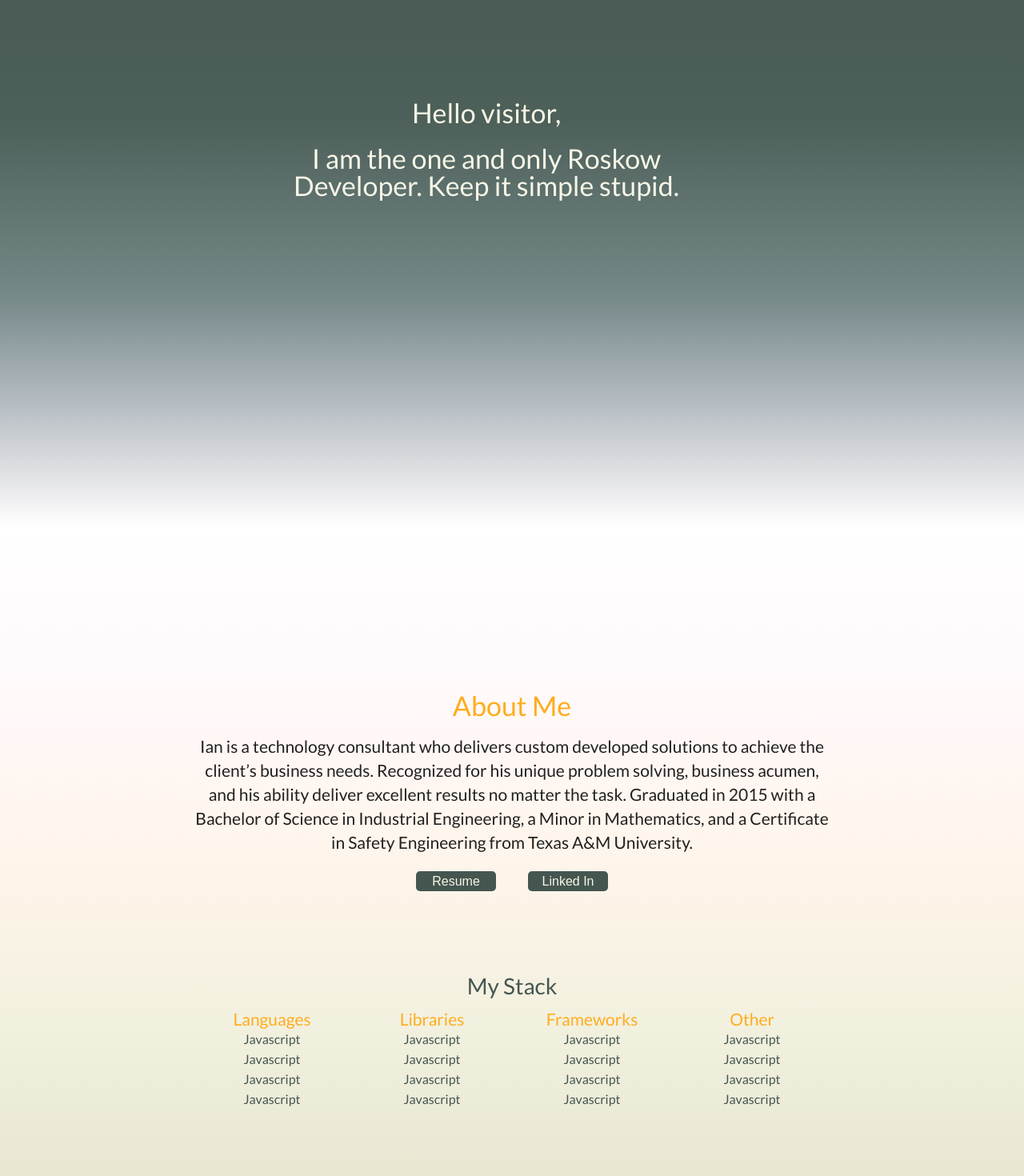
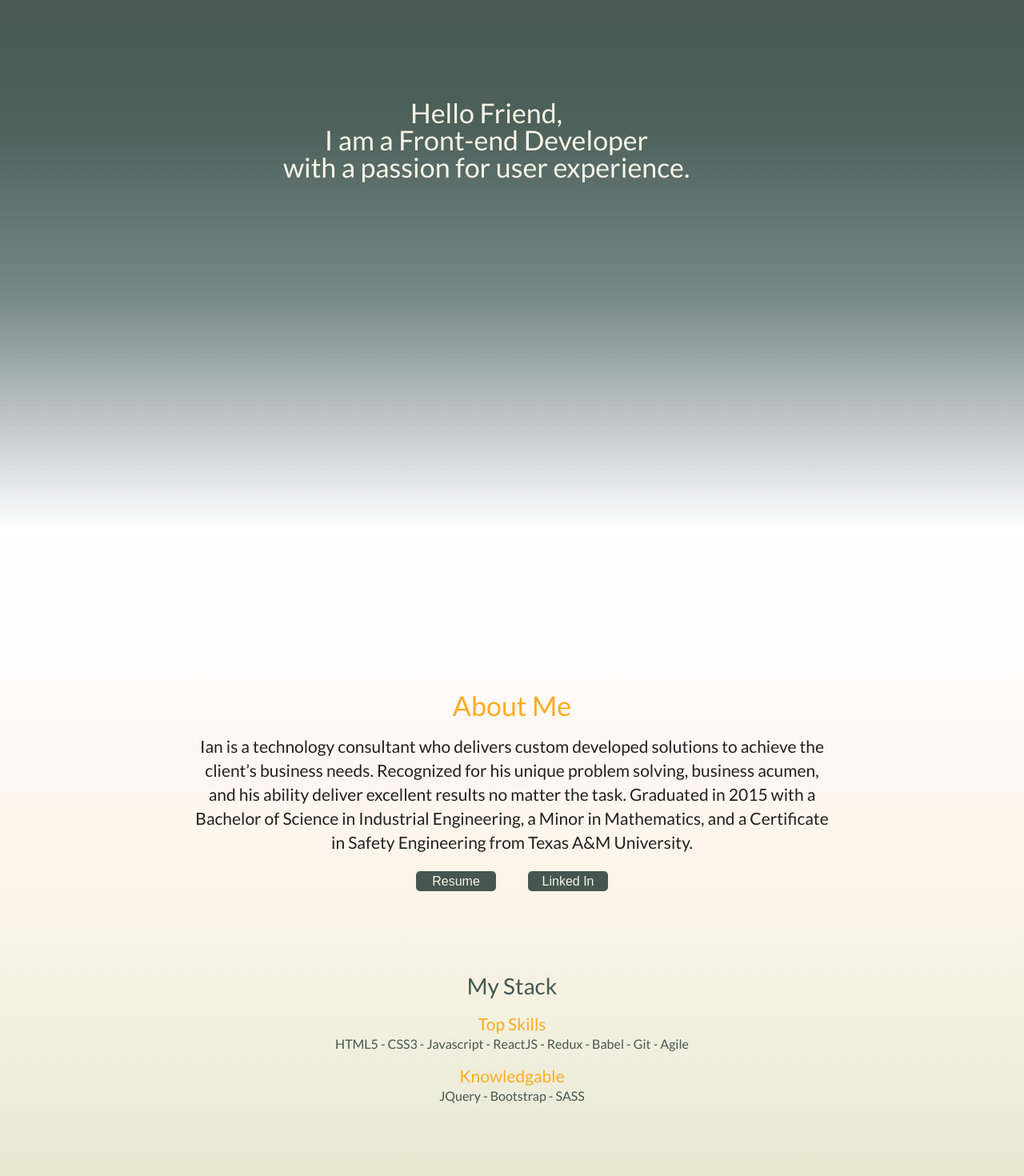
Before and after one commit to IanRoskow/Portfolio, a React (Create React App) app in the folder portfolio/: page / in a window 1280 px wide. Shown: the part 140-1610 px from the top of the page at 80% size. Built offline with nearby package versions, Linux system fonts and the light colour scheme.

Commit message:
Updated external links and added resume.

```diff
--- a/portfolio/src/assets/css/App.css
+++ b/portfolio/src/assets/css/App.css
@@ -198,9 +198,8 @@ body.noScroll #modal{
 
 
 .about .stack{
-    width:25%;
-    float: left;
     color: var(--secondColor);
+    margin-top: 20px;
 }
 
 .about .stack small{
@@ -233,6 +232,7 @@ body.noScroll #modal{
     min-height: 150px;
     margin: 4.1%;
     float: left;
+    height: 250px;
 }
 
 .projects .projectImage{
@@ -268,8 +268,9 @@ body.noScroll #modal{
     margin: 25px auto 50px;
 }
 
-.iconContainer div{
+.iconContainer a{
     width: 25%;
     float: left;
     color: var(--secondColor);
+    text-decoration: none;
 }
--- a/portfolio/src/components/About.js
+++ b/portfolio/src/components/About.js
@@ -7,39 +7,19 @@ const About = () => {
                 <h1>About Me</h1>
                 <p>Ian is a technology consultant who delivers custom developed solutions to achieve the client’s business needs. Recognized for his unique problem solving, business acumen, and his ability deliver excellent results no matter the task. Graduated in 2015 with a Bachelor of Science in Industrial Engineering, a Minor in Mathematics, and a Certificate in Safety Engineering from Texas A&M University. </p>
                 <div>
-                    <button>Resume</button>
-                    <button>Linked In</button>
+                    <button onClick={() => window.open(require('../assets/documents/Resume.pdf'), 'blank')}>Resume</button>
+                    <button onClick={() => window.open('https://www.linkedin.com/in/ian-roskow-5b1270a6/', 'blank')}>Linked In</button>
                 </div>
                 <div className='myStack aboutContainer'>
                     <h2>My Stack</h2>
                     <div>
                         <div className='stack'>
-                            Languages
-                            <small>Javascript</small>
-                            <small>Javascript</small>
-                            <small>Javascript</small>
-                            <small>Javascript</small>
+                            Top Skills
+                            <small>HTML5 - CSS3 - Javascript - ReactJS - Redux - Babel - Git - Agile</small>
                         </div>
                         <div className='stack'>
-                            Libraries
-                            <small>Javascript</small>
-                            <small>Javascript</small>
-                            <small>Javascript</small>
-                            <small>Javascript</small>
-                        </div>
-                        <div className='stack'>
-                            Frameworks
-                            <small>Javascript</small>
-                            <small>Javascript</small>
-                            <small>Javascript</small>
-                            <small>Javascript</small>
-                        </div>
-                        <div className='stack'>
-                            Other
-                            <small>Javascript</small>
-                            <small>Javascript</small>
-                            <small>Javascript</small>
-                            <small>Javascript</small>
+                            Knowledgable
+                            <small>JQuery - Bootstrap - SASS </small>
                         </div>
                     </div>
                 </div>
--- a/portfolio/src/components/Contact.js
+++ b/portfolio/src/components/Contact.js
@@ -7,18 +7,18 @@ const Contact = () => {
                 <h1>Contact Me</h1>
                 <h2>ianroskow@gmail.com</h2>
                 <div className='iconContainer'>
-                    <div>
+                    <a href="https://github.com/IanRoskow" target="_blank">
                         Git Hub
-                    </div>
-                    <div>
+                    </a>
+                    <a href="https://www.linkedin.com/in/ian-roskow-5b1270a6/" target="_blank">
                         LinkedIn
-                    </div>
-                    <div>
+                    </a>
+                    <a href="https://www.instagram.com/ianroskow/" target="_blank">
                         Instagram
-                    </div>
-                    <div>
+                    </a>
+                    <a href="https://stackoverflow.com/users/8345731/roskow" target="_blank">
                         Stack Overflow
-                    </div>
+                    </a>
                 </div>
             </div>
         </div>
--- a/portfolio/src/components/Header.js
+++ b/portfolio/src/components/Header.js
@@ -7,13 +7,13 @@ const Header = () => {
                 Logo
             </div>
             <a href="/" className="active item">
-                About
+                Contact
             </a>
             <a href="/" className="item">
                 Projects
             </a>
             <a href="/" className="item">
-                Contact
+                About
             </a>
 
         </div>
--- a/portfolio/src/components/Hero.js
+++ b/portfolio/src/components/Hero.js
@@ -4,9 +4,10 @@ const Hero = () => {
     return (
         <div className='hero' >
             <div className='heroText'>
-                <h1>Hello visitor,</h1>
                 <h1>
-                    I am the one and only Roskow Developer. Keep it simple stupid.
+                    Hello Friend, <br/>
+                    I am a Front-end Developer <br/>
+                    with a passion for user experience.
                 </h1>
             </div>
         </div>
--- a/portfolio/src/components/ProjectList.js
+++ b/portfolio/src/components/ProjectList.js
@@ -9,14 +9,11 @@ const updateModal = (props) => {
 
 const ProjectList = (props) => {
     return (
-        <div>
-
-            <div className='singleProject'>
-                <img className='projectImage' src={props.project.image} alt={props.project.title}/>
-                <div className='projectTitle'>{props.project.title}</div>
-                <small className='projectDescription'>{props.project.description}</small>
-                <button onClick={() => updateModal(props) }>Details</button>
-            </div>
+        <div className='singleProject'>
+            <img className='projectImage' src={props.project.image} alt={props.project.title}/>
+            <div className='projectTitle'>{props.project.title}</div>
+            <small className='projectDescription'>{props.project.description}</small>
+            <button onClick={() => updateModal(props) }>Details</button>
         </div>
     );
 }
```
Also changed, not shown: 1 other file (tests, documents, lock files or other folders).
